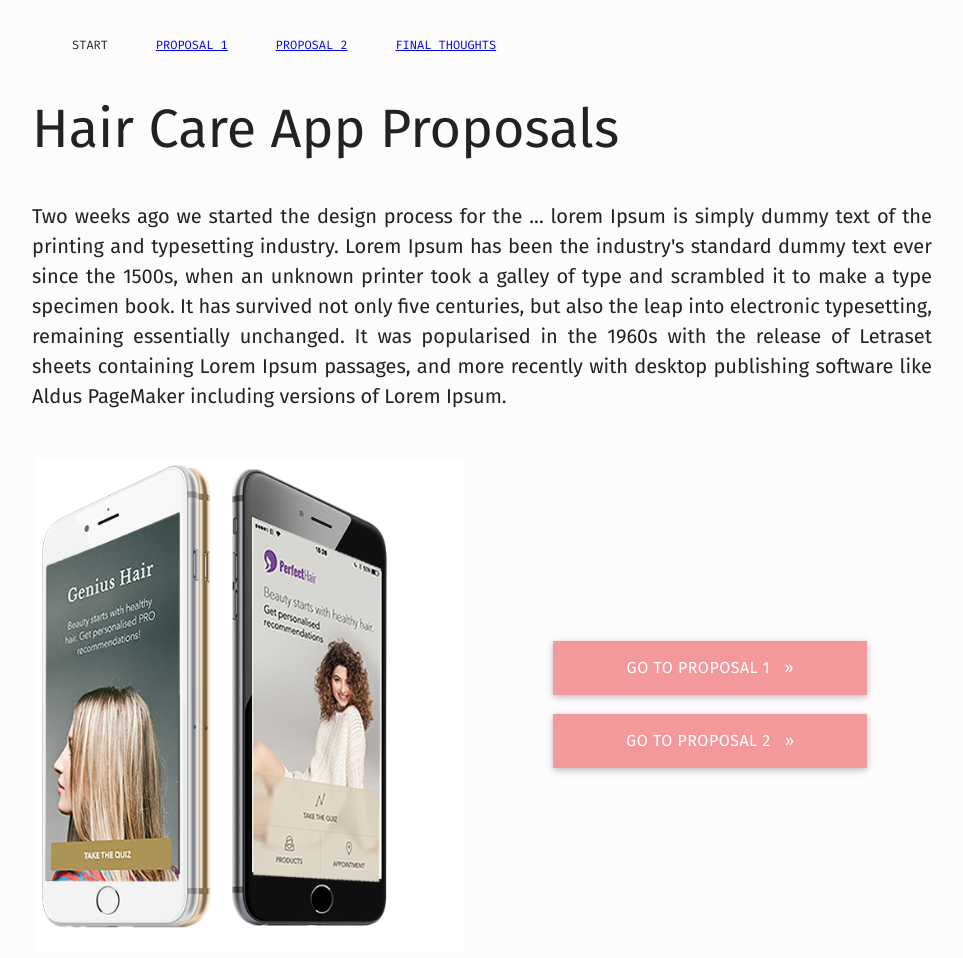
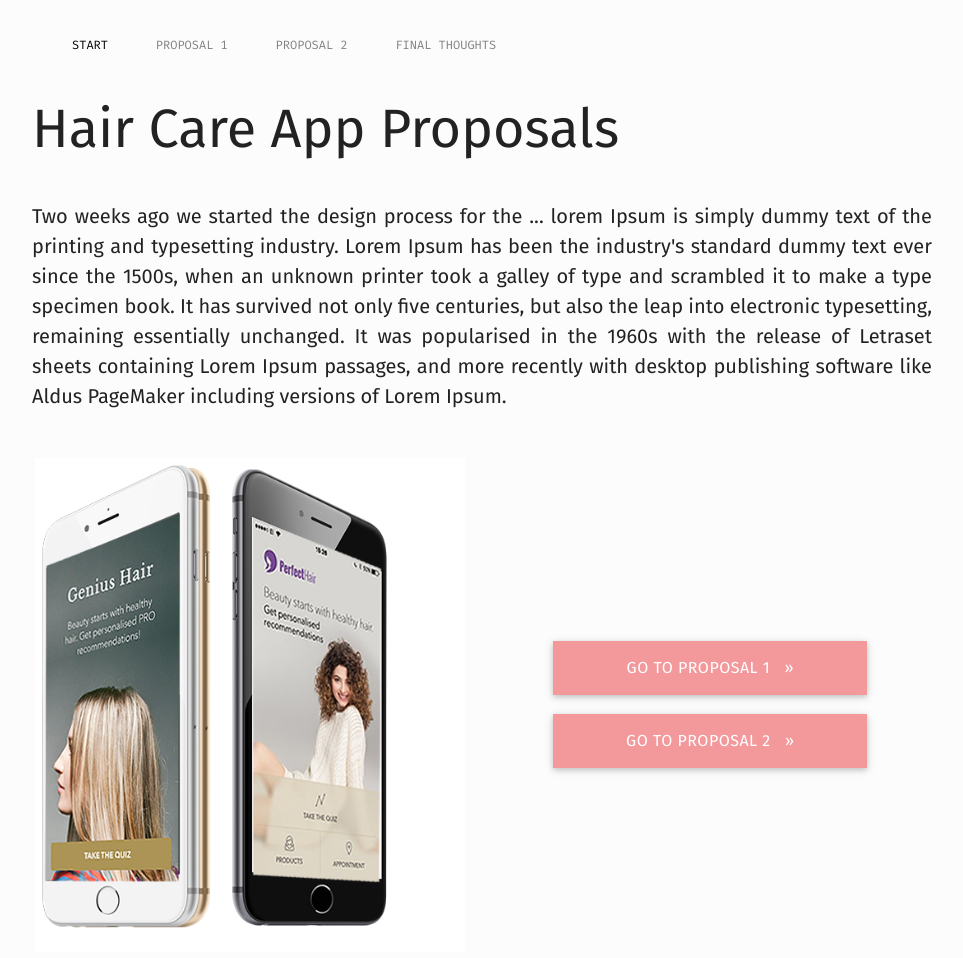
Before and after one commit to dianatodiroae/hair-care-app, a plain HTML site: page index.html in a window 1280 px wide. Shown: the whole page, without its empty margins (158-1121 px from the left). Drawn offline with nearby package versions, Linux system fonts and the light colour scheme; files that its build step writes are made by us from their sources.

Commit message:
Added files via upload

```diff
--- a/index.html
+++ b/index.html
@@ -63,6 +63,18 @@ h3 {
     font-size: 100%;
     font: inherit;
     vertical-align: baseline;
+	color: black;
+	text-decoration: none;
+}
+
+#menu-content a {
+	color: gray;
+	text-decoration: none;
+}
+
+#menu-content a:hover{
+	color: #f3989b;
+	text-decoration: none;
 }
 
 #menu-content ul li {
@@ -179,7 +191,7 @@ padding-bottom: 15px;
 <div id="content" align="center">
 
 <div id="menu-content">
-<ul class="menu"><li class="menu-item"><a title="" class="">START</a></li>
+<ul class="menu"><li class="menu-item">START</li>
 		<li class="menu-item"><a href="assets/proposal-1.html" title="">Proposal 1</a></li>
 		<li class="menu-item"><a href="assets/proposal-2.html" title="">Proposal 2</a></li>
 		<li class="menu-item"><a href="#" title="">Final thoughts</a></li>
```
